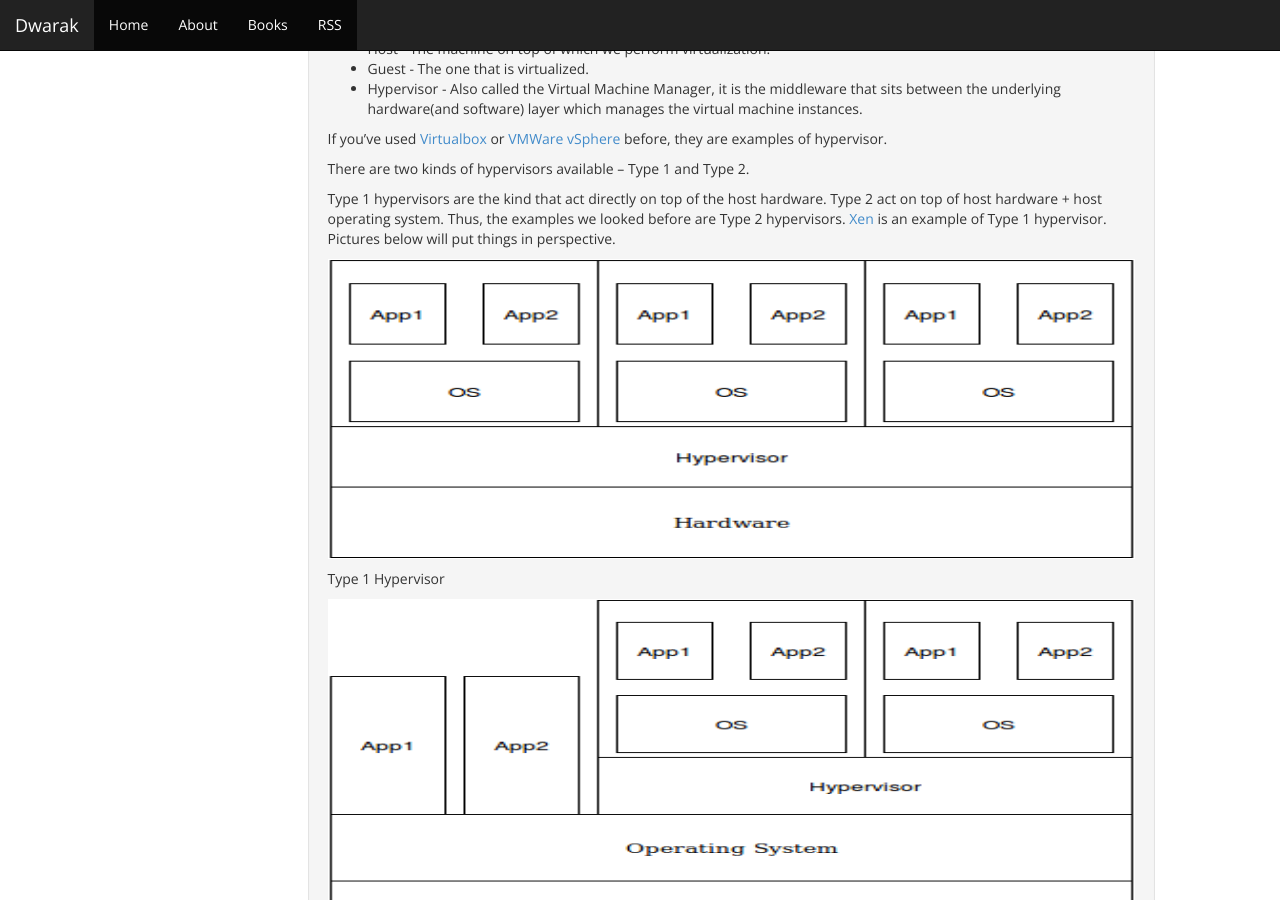
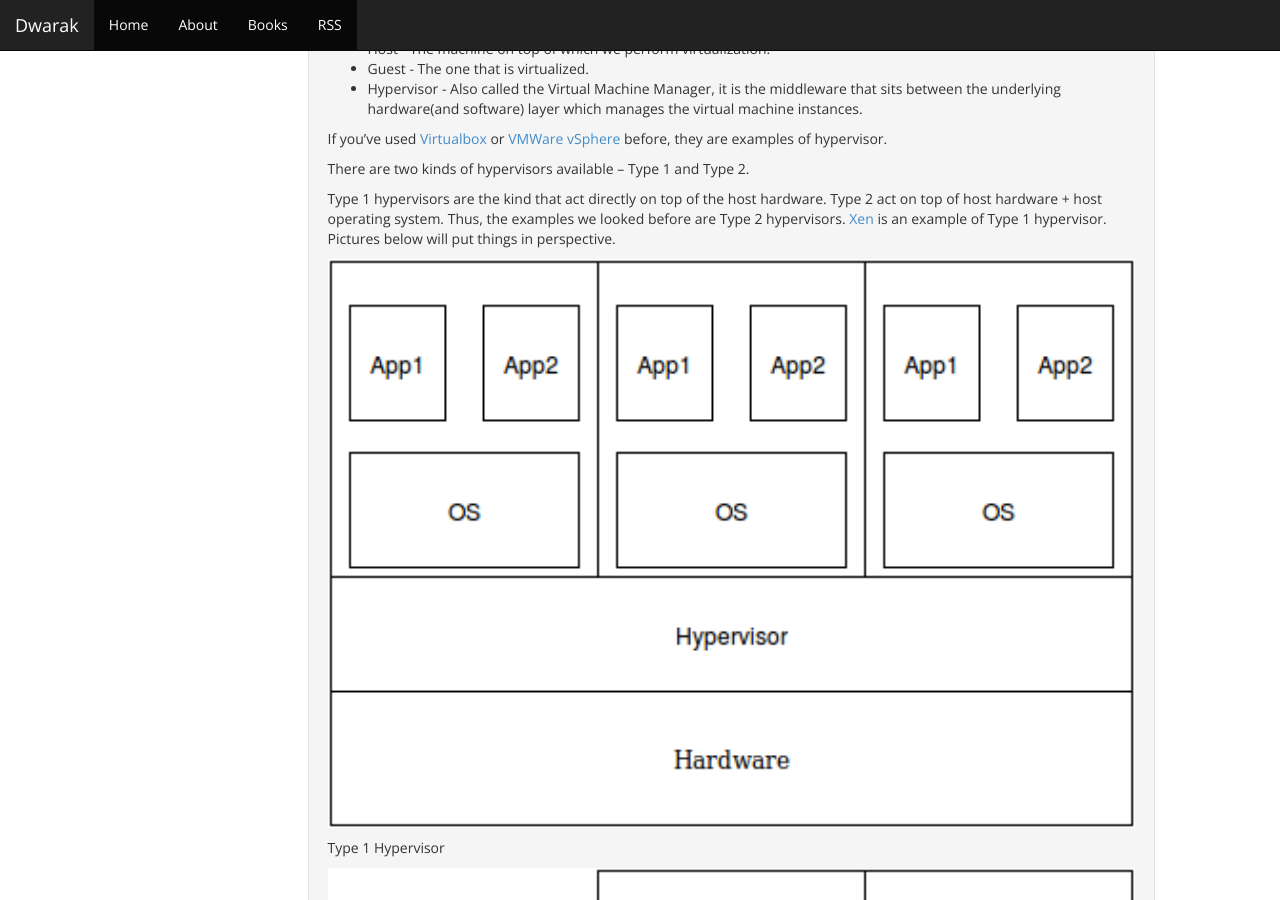
Before and after one commit to dtsdwarak/blog, a Jekyll site: the page built from collections/_posts/2015-11-04-The-Escapade-With-Virtual-Machines.md, in a window 1280 px wide and 900 px high, scrolled down 2066 px. Built offline with Jekyll 4.4.1, drawn with Linux system fonts in a browser that asks for light colours.

Commit message:
Fix images for responsive mode

```diff
--- a/collections/_posts/2015-11-04-The-Escapade-With-Virtual-Machines.md
+++ b/collections/_posts/2015-11-04-The-Escapade-With-Virtual-Machines.md
@@ -66,9 +66,9 @@ There are two kinds of hypervisors available -- Type 1 and Type 2.
 
 Type 1 hypervisors are the kind that act directly on top of the host hardware. Type 2 act on top of host hardware + host operating system. Thus, the examples we looked before are Type 2 hypervisors. [Xen](http://www.xenproject.org/) is an example of Type 1 hypervisor. Pictures below will put things in perspective.
 
-<img src="/assets/images/virtualization/type1.png" style="height:300px">
+<img src="/assets/images/virtualization/type1.png">
 <p><div class="img-caption">Type 1 Hypervisor</div></p>
-<img src="/assets/images/virtualization/type2.png" style="height:350px">
+<img src="/assets/images/virtualization/type2.png">
 <p><div class="img-caption">Type 2 Hypervisor</div></p>
 
 ### Open Source Virtualization
```
Also changed, not shown: collections/_posts/2017-02-26-Stuff-To-Do-With-Your-Own-Server.md (+1 -1 lines).
